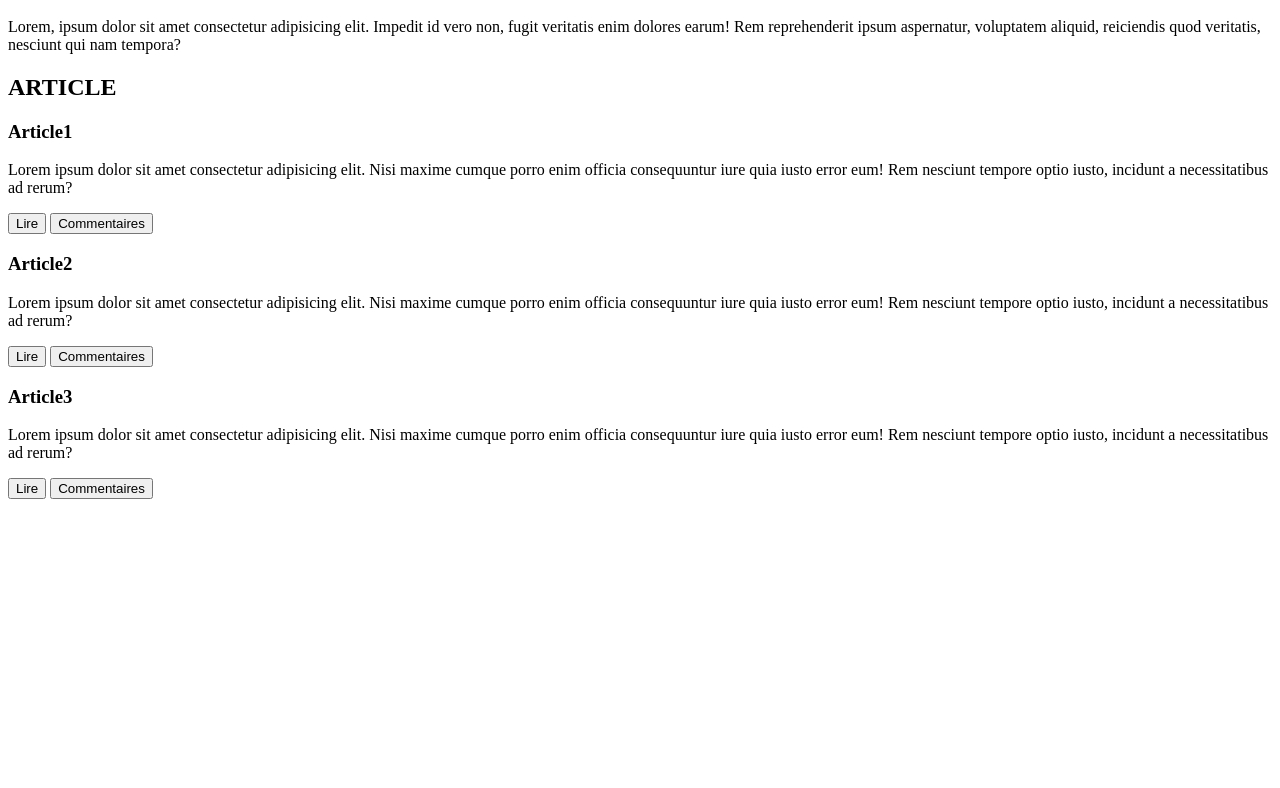
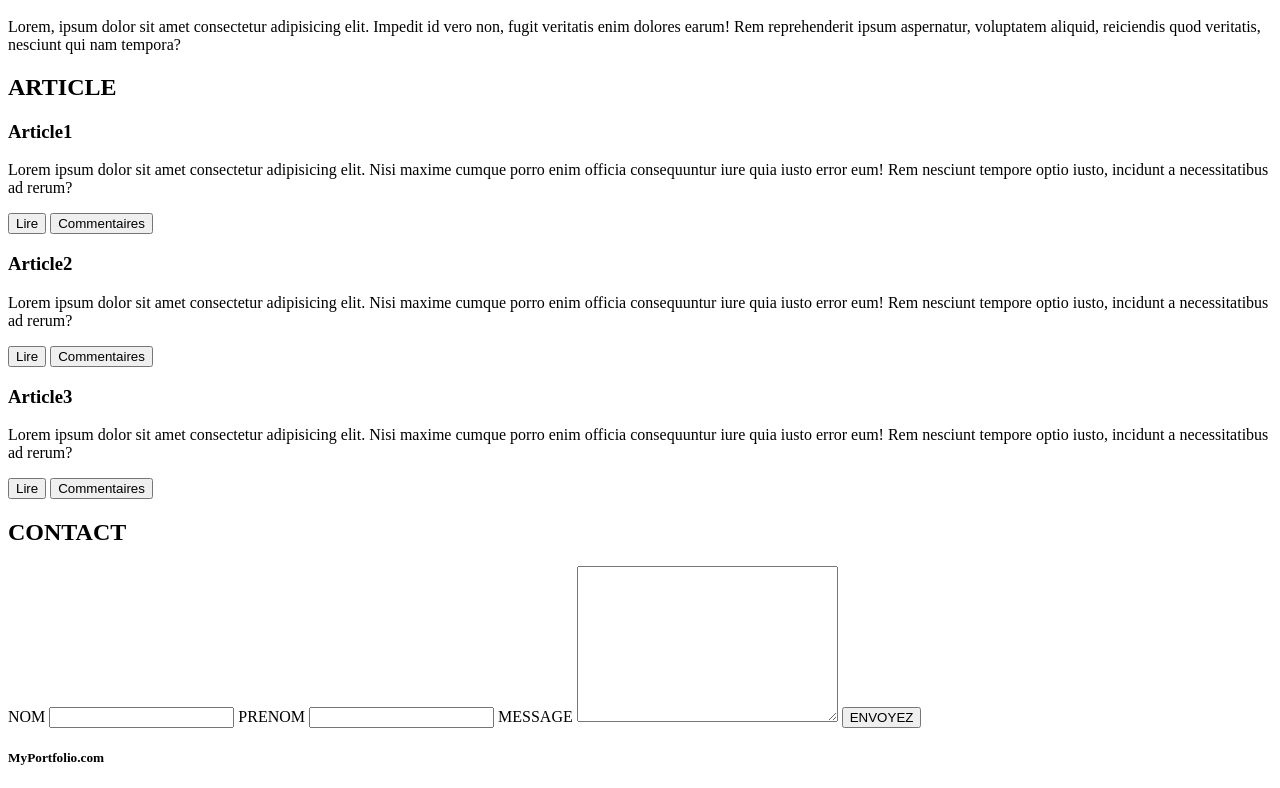
Before and after one commit to Peschard-Francois/DonkeySchool, a plain HTML site: page Integration/index.html in a window 1280 px wide. Shown: the part 2593-3381 px from the top of the page. Before the commit the page ends 3100 px from the top, so only its background shows below. Drawn offline with Linux system fonts and the light colour scheme.

Commit message:
Add contact form and footer

```diff
--- a/Integration/index.html
+++ b/Integration/index.html
@@ -98,5 +98,22 @@
             </article>
         </section>
 
+        <h2>CONTACT</h2>
+        <section>
+            <form action="" method="get">
+                <label for="nom">NOM</label>
+                <input type="text" name="nom" id="nom">
+                <label for="prenom">PRENOM</label>
+                <input type="text" name="prenom" id="prenom">
+                <label for="message">MESSAGE</label>
+                <textarea name="message" id="message" cols="30" rows="10"></textarea>
+                <button type="submit">ENVOYEZ</button>
+            </form>
+        </section>
+
+    <footer>
+        <h5>MyPortfolio.com</h5>
+    </footer>
+
 </body>
 </html>
```
